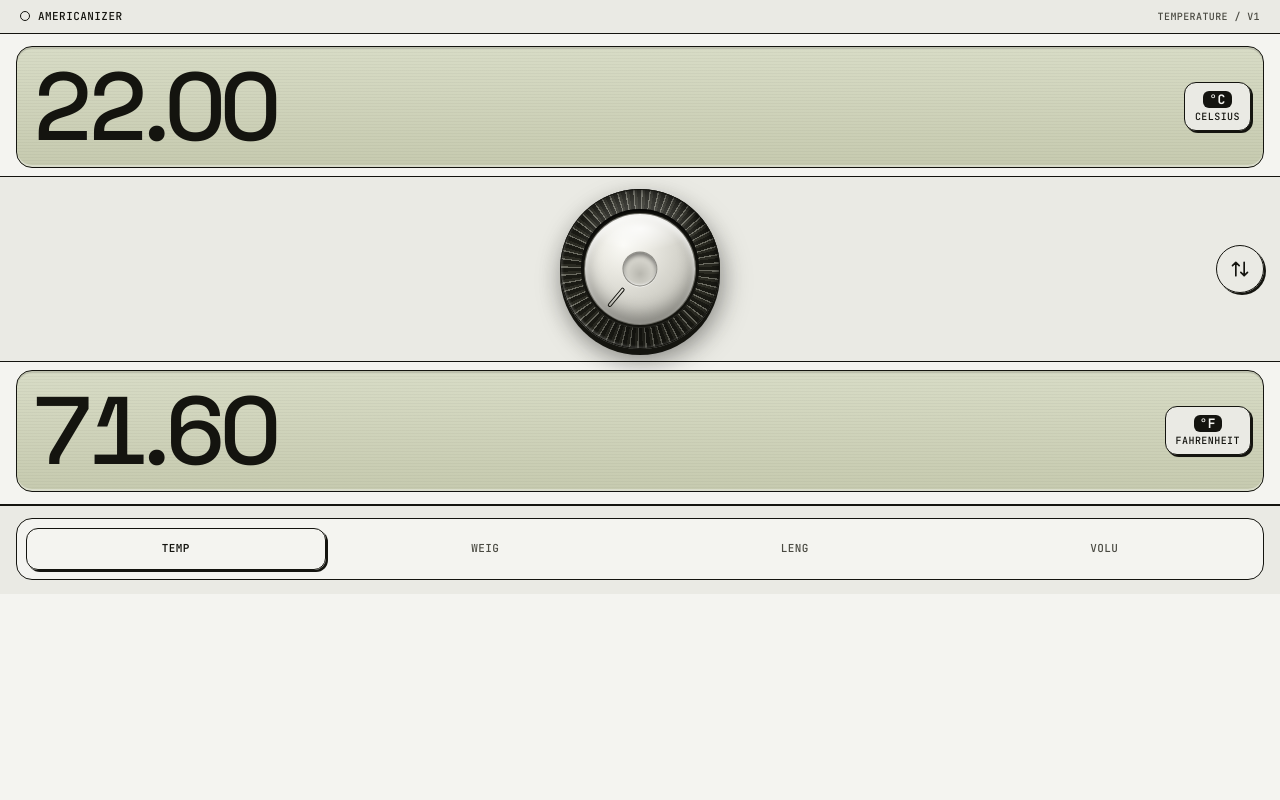
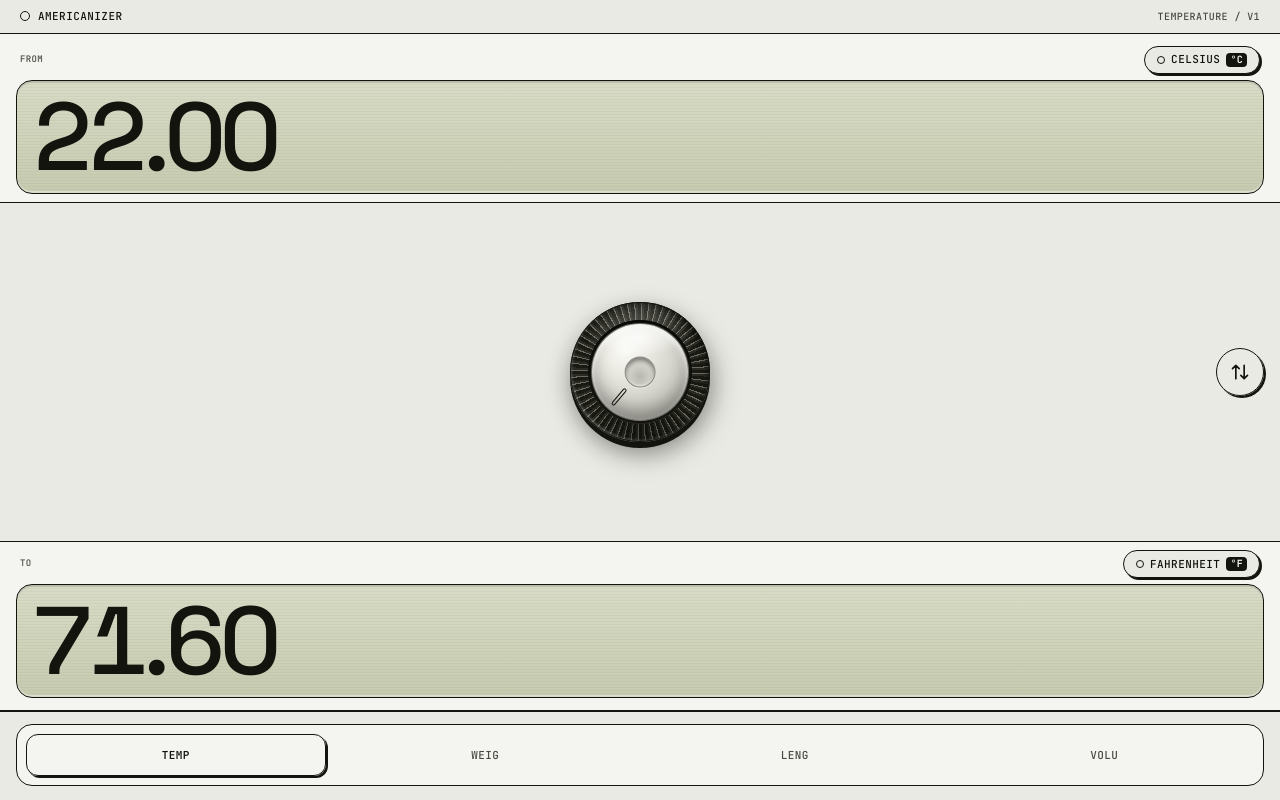
Before and after one commit to samirhusain26/Americanizer, a Next.js app: page / in a window 1280 px wide. Built offline with nearby package versions, Linux system fonts and the light colour scheme.

Commit message:
Updated Americanizer.tsx

```diff
--- a/src/components/Americanizer.tsx
+++ b/src/components/Americanizer.tsx
@@ -53,7 +53,7 @@ export default function Americanizer() {
 
   return (
     <main
-      className="relative min-h-[100dvh] flex flex-col overflow-hidden"
+      className="relative h-[100dvh] flex flex-col overflow-hidden"
       style={{ background: "var(--color-shell)", color: "var(--color-ink)" }}
     >
       {/* Chassis header */}
@@ -76,13 +76,20 @@ export default function Americanizer() {
       </header>
 
       {/* Zone 1 — FROM screen */}
-      <section className="px-4 pt-3 pb-2 rule-b">
+      <section className="px-4 pt-3 pb-2 rule-b shrink-0">
+        <div className="flex items-center justify-between mb-1.5 px-1">
+          <span className="ui-mono uppercase text-[9px] tracking-[0.28em] text-[color:var(--color-ink-soft)]">FROM</span>
+          <UnitPill
+            label={fromLabel}
+            symbol={fromSymbol}
+            onClick={() => setDrawer("from")}
+            accent={accent}
+          />
+        </div>
         <div
-          className="lcd rounded-2xl pl-4 pr-3 py-3 relative"
+          className="lcd rounded-2xl px-4 py-2"
           style={{ border: "1.5px solid var(--color-ink)" }}
         >
-          <div className="flex items-center gap-3">
-            <div className="flex-1 min-w-0">
           <NumberDisplay
             className="text-[4.5rem] sm:text-[6rem] leading-none"
             formatted={fromText}
@@ -90,51 +97,40 @@ export default function Americanizer() {
             onCommit={(n) => setValue("from", n)}
           />
         </div>
-            <UnitPill
-              label={fromLabel}
-              symbol={fromSymbol}
-              onClick={() => setDrawer("from")}
-              accent={accent}
-              className="shrink-0"
-            />
-          </div>
-        </div>
       </section>
 
       {/* Zone 2 — engine */}
       <section
-        className="flex items-center justify-center gap-5 py-3 rule-b relative"
+        className="flex-1 min-h-0 flex items-center justify-center py-2 rule-b relative"
         style={{ background: "var(--color-shell-2)" }}
       >
-        <ScrubDial value={current.fromVal} onDelta={(d) => setValue("from", current.fromVal + d)} size={160} />
+        <ScrubDial value={current.fromVal} onDelta={(d) => setValue("from", current.fromVal + d)} size={140} />
         <div className="absolute right-4 top-1/2 -translate-y-1/2">
           <SwapButton onSwap={swap} />
         </div>
       </section>
 
       {/* Zone 3 — TO screen */}
-      <section className="px-4 pt-2 pb-3 rule-b">
+      <section className="px-4 pt-2 pb-3 rule-b shrink-0">
+        <div className="flex items-center justify-between mb-1.5 px-1">
+          <span className="ui-mono uppercase text-[9px] tracking-[0.28em] text-[color:var(--color-ink-soft)]">TO</span>
+          <UnitPill
+            label={toLabel}
+            symbol={toSymbol}
+            onClick={() => setDrawer("to")}
+            accent={accent}
+          />
+        </div>
         <div
-          className="lcd rounded-2xl pl-4 pr-3 py-3 relative"
+          className="lcd rounded-2xl px-4 py-2"
           style={{ border: "1.5px solid var(--color-ink)" }}
         >
-          <div className="flex items-center gap-3">
-            <div className="flex-1 min-w-0">
           <NumberDisplay
             className="text-[4.5rem] sm:text-[6rem] leading-none"
             formatted={toText}
             rawValue={current.toVal}
             onCommit={(n) => setValue("to", n)}
           />
-            </div>
-            <UnitPill
-              label={toLabel}
-              symbol={toSymbol}
-              onClick={() => setDrawer("to")}
-              accent={accent}
-              className="shrink-0"
-            />
-          </div>
         </div>
       </section>
 
--- a/src/components/UnitPill.tsx
+++ b/src/components/UnitPill.tsx
@@ -25,16 +25,21 @@ export default function UnitPill({
       type="button"
       onClick={onClick}
       className={clsx(
-        "ui-mono uppercase tracking-[0.08em] font-semibold",
-        "px-2.5 py-2 rounded-xl",
+        "ui-mono uppercase tracking-[0.1em] font-semibold",
+        "px-3 py-1.5 rounded-full",
         "chip chip-press transition-[transform,box-shadow] duration-75",
-        "flex flex-col items-center gap-1 text-[11px] leading-none",
+        "inline-flex items-center gap-1.5 text-[11px] leading-none",
         className
       )}
     >
+      <span
+        className="w-2 h-2 rounded-full shrink-0"
+        style={{ background: accentColor, border: "1px solid var(--color-ink)" }}
+      />
+      <span>{label}</span>
       {symbol ? (
         <span
-          className="px-1.5 py-0.5 rounded-md text-[13px] tracking-[0.03em] font-bold"
+          className="px-1 py-0.5 rounded text-[10px] tracking-[0.03em] font-bold"
           style={{
             background: "var(--color-ink)",
             color: "var(--color-shell)",
@@ -42,13 +47,7 @@ export default function UnitPill({
         >
           {symbol}
         </span>
-      ) : (
-        <span
-          className="w-2 h-2 rounded-full"
-          style={{ background: accentColor, border: "1px solid var(--color-ink)" }}
-        />
-      )}
-      <span className="text-[10px]">{label}</span>
+      ) : null}
     </button>
   );
 }
```
Lines whose indentation alone changed are shown as unchanged.
